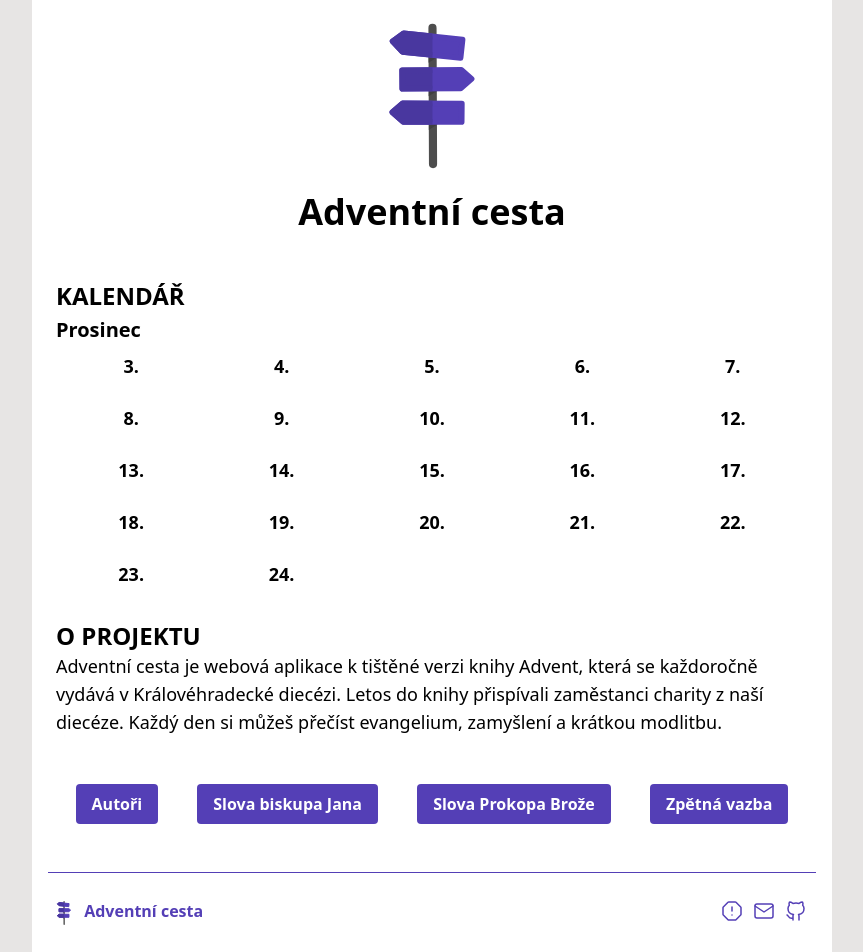
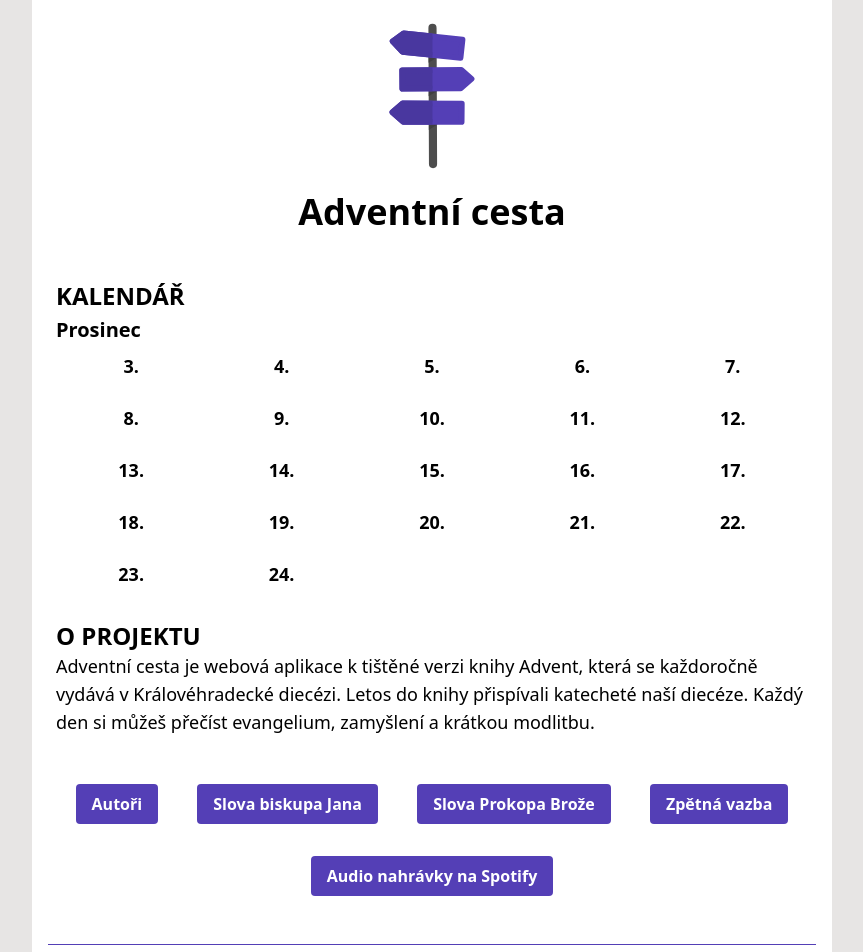
Before and after one commit to petrkucerak/adventnicesta, a Next.js app: page / in a window 1280 px wide. Shown: the top 952 px of the page, without its empty margins (208-1071 px from the left). Built offline with nearby package versions, Linux system fonts and the light colour scheme.

Commit message:
Update description

```diff
--- a/pages/index.js
+++ b/pages/index.js
@@ -27,8 +27,8 @@ export default function Home({ allPosts }) {
         <p className="mx-6 text-lg mb-8">
           Adventní cesta je webová aplikace k tištěné verzi knihy Advent, která
           se každoročně vydává v Královéhradecké diecézi. Letos do knihy
-          přispívali zaměstanci charity z naší diecéze. Každý den si můžeš
-          přečíst evangelium, zamyšlení a krátkou modlitbu.
+          přispívali katecheté naší diecéze. Každý den si můžeš přečíst
+          evangelium, zamyšlení a krátkou modlitbu.
         </p>
         <div className="mx-6 flex flex-row justify-around mb-8 flex-wrap">
           <Button href={"/autori"} content="Autoři" />
@@ -38,7 +38,15 @@ export default function Home({ allPosts }) {
             href={"https://forms.gle/n19QvNFMW5A5RbNBA"}
             content="Zpětná vazba"
             target={"_blank"}
-            rel={"noreferrer noopener"}
+            rel={"noreferrer noopener external"}
+          />
+          <Button
+            href={
+              "https://open.spotify.com/show/2I3GPLeVZdPH8dcuVYCDoJ?si=7ad72e34e408463e"
+            }
+            content="Audio nahrávky na Spotify"
+            target={"_blank"}
+            rel={"noreferrer noopener external"}
           />
         </div>
       </Layout>
```
